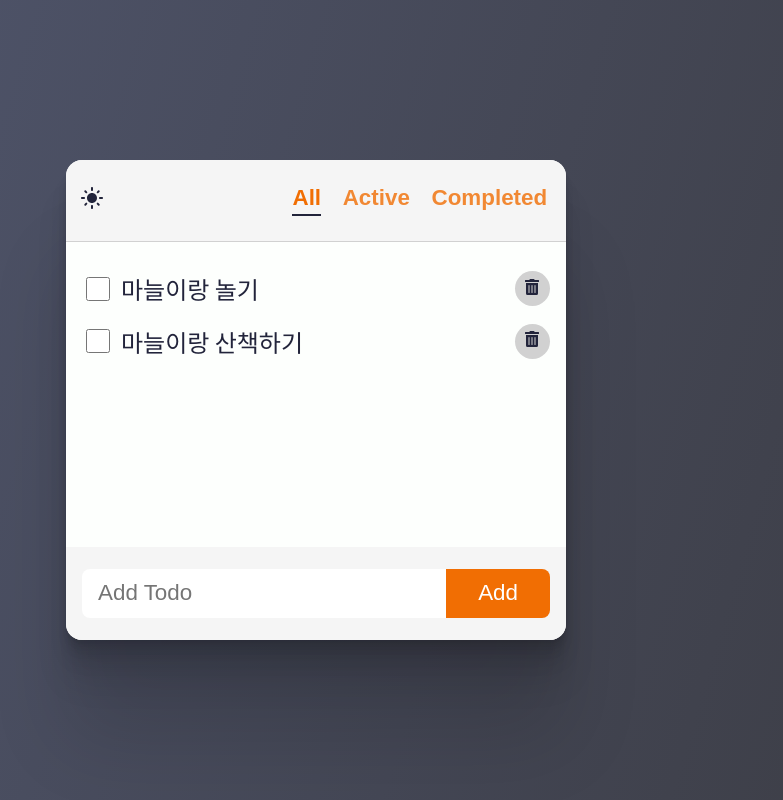
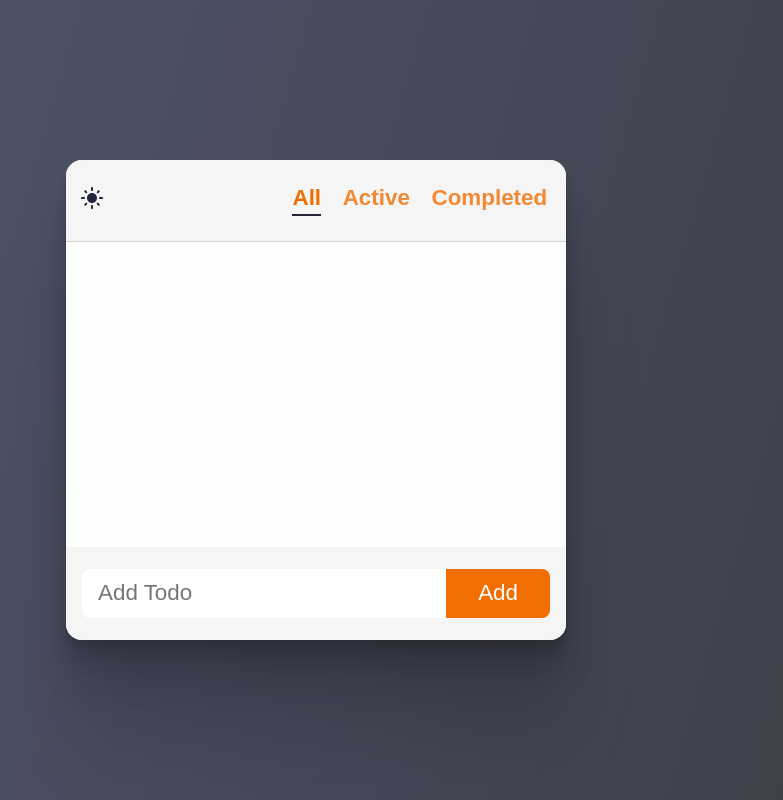
Before and after one commit to devmanta/todo-react, a React (Vite) app: page / in a window 1280 px wide. Shown: the whole page, without its empty margins (324-1107 px from the left). Built offline with nearby package versions, Linux system fonts and the light colour scheme.

Commit message:
feat: add localStorage

```diff
--- a/src/components/TodoList/TodoList.jsx
+++ b/src/components/TodoList/TodoList.jsx
@@ -4,30 +4,32 @@ import styles from './TodoList.module.css';
 import AddTodo from '../AddTodo/AddTodo';
 
 export default function TodoList({ filter }) {
-  const [todos, setTodos] = useState([
-    {
-      id: 1,
-      content: '마늘이랑 놀기',
-      status: 'active',
-    },
-    {
-      id: 2,
-      content: '마늘이랑 산책하기',
-      status: 'active',
-    },
-  ]);
+  const [todos, setTodos] = useState(
+    JSON.parse(localStorage.getItem('todos') || '[]')
+  );
 
   const onCreate = (newTodo) => {
     newTodo.content = newTodo.content.trim();
     setTodos([...todos, newTodo]);
+    localStorage.setItem('todos', JSON.stringify([...todos, newTodo]));
   };
 
   const onDelete = (targetId) => {
     setTodos(todos.filter((todo) => todo.id !== targetId));
+    localStorage.setItem(
+      'todos',
+      JSON.stringify(todos.filter((todo) => todo.id !== targetId))
+    );
   };
 
   const onUpdate = (updated) => {
     setTodos(todos.map((todo) => (todo.id === updated.id ? updated : todo)));
+    localStorage.setItem(
+      'todos',
+      JSON.stringify(
+        todos.map((todo) => (todo.id === updated.id ? updated : todo))
+      )
+    );
   };
 
   const filteredTodos = getFilteredTodos(todos, filter);
```
